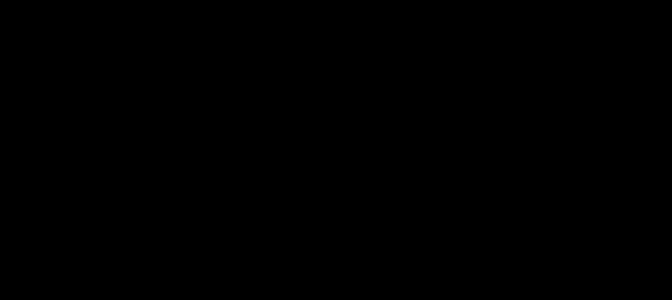
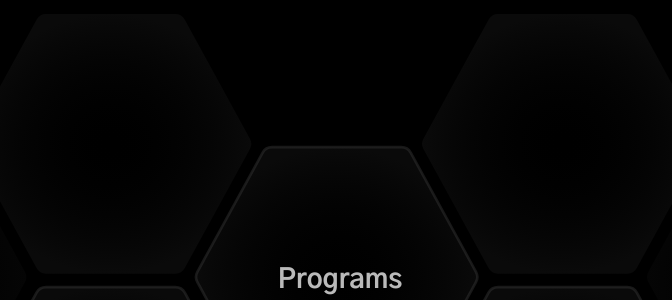
Before and after one commit to INIT-Build-Web-Dev-3-Spring-2024/init-website, a Next.js app: page / in a window 1280 px wide. Shown: the part 2500-2800 px from the top of the page, without its empty margins (304-976 px from the left). Before the commit the page ends 2506 px from the top, so only its background shows below. Built offline with nearby package versions, Linux system fonts and the light colour scheme.

Commit message:
created hexagon navigation links

```diff
--- a/src/app/layout.tsx
+++ b/src/app/layout.tsx
@@ -1,9 +1,10 @@
 import Footer from "@/components/Footer";
-import Navbar from "@/components/Navbar";
+import Navbar from "@/components/Navigation/Navbar";
 import type { Metadata } from "next";
 import { Gothic_A1, Inter } from "next/font/google";
 import "./globals.css";
 import { twMerge } from "tailwind-merge";
+import HexagonNavigation from "@/components/Navigation/HexagonNavigation";
 
 const inter = Inter({ subsets: ["latin"] });
 const gothicA1 = Gothic_A1({
@@ -36,6 +37,7 @@
 
         <main>{children}</main>
 
+        <HexagonNavigation />
         {/* <Footer /> */}
       </body>
     </html>
--- /dev/null
+++ b/src/components/Navigation/HexagonNavigation.tsx
@@ -0,0 +1,67 @@
+"use client";
+
+import Hexagon from "../Hexagon";
+import SubTitle from "../SubTitle";
+import { useMemo } from "react";
+import { usePathname, useRouter } from "next/navigation";
+import { navLinks } from "./Navbar";
+
+export default function HexagonNavigation() {
+  const router = useRouter();
+  const pathName = usePathname();
+
+  const links = useMemo(
+    () => navLinks.filter(({ href }) => pathName !== href),
+    [pathName]
+  );
+
+  return (
+    <div className="flex items-center justify-center flex-col">
+      <div className="flex justify-center">
+        <Hexagon className="w-72" hiddenStroke fillOpacity="0.04" />
+        <Hexagon className="w-72" offset={["top", "sides"]} hiddenStroke />
+        <Hexagon className="w-72" hiddenStroke fillOpacity="0.04" />
+      </div>
+
+      <div className="flex justify-center">
+        <Hexagon
+          className="w-72"
+          offset={["top", "sides"]}
+          hiddenStroke
+          fillOpacity="0.02"
+        />
+
+        {links.map(({ label, href }, index) => (
+          <Hexagon
+            key={"Hexagon Navigation" + label}
+            className="w-72"
+            fillOpacity="0.04"
+            offset={index % 2 ? ["top", "sides"] : []}
+          >
+            <button type="button" onClick={() => router.push(href)}>
+              <SubTitle className="first-letter:capitalize">{label}</SubTitle>
+            </button>
+          </Hexagon>
+        ))}
+
+        <Hexagon
+          className="w-72"
+          offset={["top", "sides"]}
+          hiddenStroke
+          fillOpacity="0.02"
+        />
+      </div>
+
+      <div className="flex justify-center">
+        <Hexagon className="w-72" hiddenStroke />
+        <Hexagon
+          className="w-72"
+          offset={["top"]}
+          hiddenStroke
+          fillOpacity="0.02"
+        />
+        <Hexagon className="w-72" hiddenStroke />
+      </div>
+    </div>
+  );
+}
--- a/src/components/Navbar.tsx
+++ b/src/components/Navigation/Navbar.tsx
@@ -5,17 +5,11 @@
 import { usePathname } from "next/navigation";
 import { useEffect, useMemo, useState } from "react";
 import { twMerge } from "tailwind-merge";
-import Button from "./Button";
-import GradientBorder from "./GradientBorder";
-import HoverEffect from "./hoverEff";
+import Button from "../Button";
+import GradientBorder from "../GradientBorder";
+import HoverEffect from "../hoverEff";
 
-export default function Navbar() {
-  const pathName = usePathname();
-  const [scrollPos, setScrollPos] = useState(0);
-  const [showNav, setShowNav] = useState(false);
-
-  const navLinks = useMemo(
-    () => [
+export const navLinks = [
   {
     label: "Home",
     href: "/",
@@ -36,9 +30,12 @@
     href: "/jobs",
     isAuthRequired: false,
   },
-    ],
-    []
-  );
+];
+
+export default function Navbar() {
+  const pathName = usePathname();
+  const [scrollPos, setScrollPos] = useState(0);
+  const [showNav, setShowNav] = useState(false);
 
   const activeLink = useMemo(() => {
     for (const { href } of navLinks) {
@@ -46,7 +43,7 @@
         return href;
       }
     }
-  }, [navLinks, pathName]);
+  }, [pathName]);
 
   useEffect(() => {
     window.onscroll = function (event) {
@@ -76,7 +73,7 @@
         </Link>
       </div>
 
-      <div className="mx-auto">
+      <div className="justify-self-center">
         <ul className="flex justify-center items-center gap-2 w-fit border border-secondary-gray rounded-3xl p-1">
           {navLinks.map(({ label, href }) => (
             <li key={label}>
@@ -98,7 +95,7 @@
 
       <div
         className={twMerge(
-          "my-auto transition-all duration-500",
+          "justify-self-start my-auto transition-all duration-500",
           pathName === "/" && scrollPos < 100 && "opacity-0"
         )}
       >
```
Lines whose indentation alone changed are shown as unchanged.
